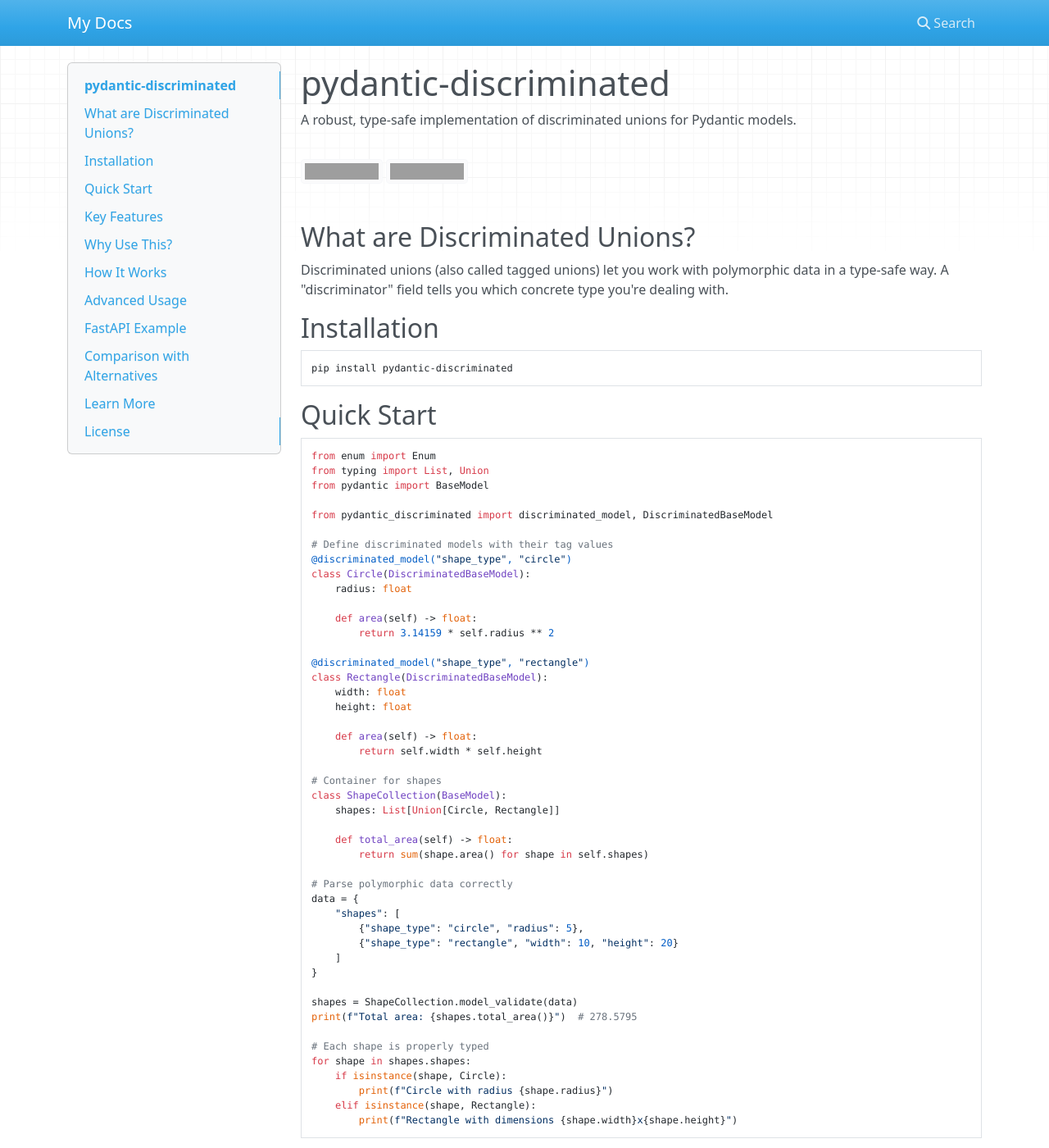
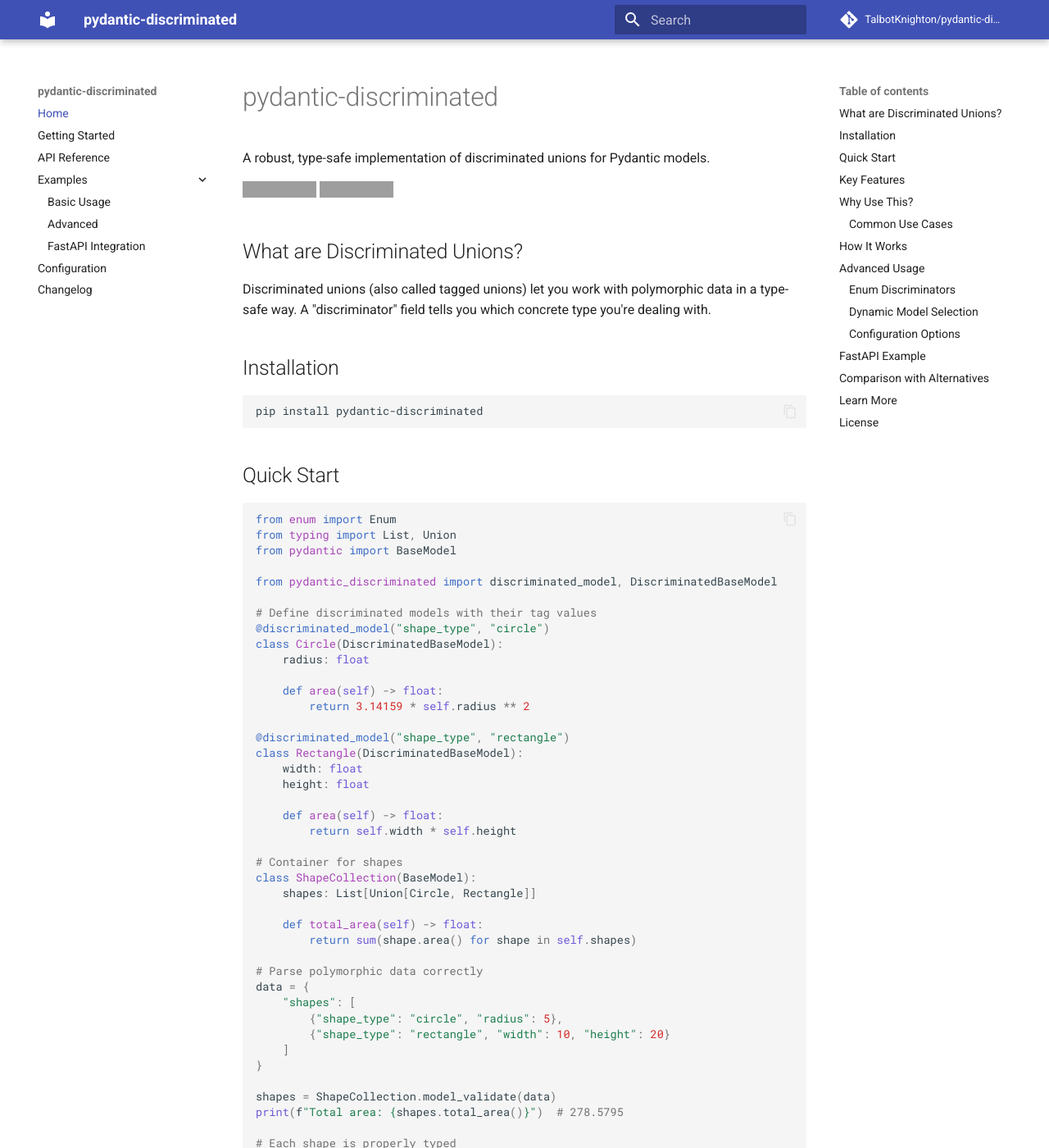
Before and after one commit to TalbotKnighton/pydantic-discriminated, an MkDocs documentation site: the page built from docs/index.md, in a window 1280 px wide and 1400 px high. Shown: the whole window at 82% size. Built offline with MkDocs 1.6.1 and Material for MkDocs 9.7.7, drawn with Linux system fonts in a browser that asks for light colours; nearby versions of some CDN libraries; comment, search, counter and statistics services are not loaded; some of the changed text lies outside the part shown; grey boxes are pictures that could not be loaded.

Commit message:
added publishing

```diff
--- a/mkdocs.yml
+++ b/mkdocs.yml
@@ -1 +1,49 @@
-site_name: My Docs
+site_name: pydantic-discriminated
+site_description: Type-safe discriminated unions for Pydantic models
+site_url: https://talbotknighton.github.io/pydantic-discriminated/
+repo_url: https://github.com/TalbotKnighton/pydantic-discriminated
+repo_name: TalbotKnighton/pydantic-discriminated
+
+theme:
+  name: material
+  palette:
+    primary: indigo
+    accent: indigo
+  features:
+    - navigation.instant
+    - navigation.tracking
+    - navigation.expand
+    - navigation.indexes
+    - navigation.top
+    - search.highlight
+    - search.share
+    - content.code.copy
+
+plugins:
+  - search
+  - mike:  # for versioned docs
+      version_selector: true
+      canonical_version: latest
+
+markdown_extensions:
+  - pymdownx.highlight
+  - pymdownx.superfences
+  - pymdownx.inlinehilite
+  - pymdownx.tabbed
+  - pymdownx.critic
+  - admonition
+  - footnotes
+  - attr_list
+  - md_in_html
+  - tables
+
+nav:
+  - Home: index.md
+  - Getting Started: getting-started.md
+  - API Reference: api-reference.md
+  - Examples:
+    - Basic Usage: examples/basic-usage.md
+    - Advanced: examples/advanced.md
+    - FastAPI Integration: examples/fastapi.md
+  - Configuration: configuration.md
+  - Changelog: changelog.md
```
Also changed, not shown: 2 other files.
